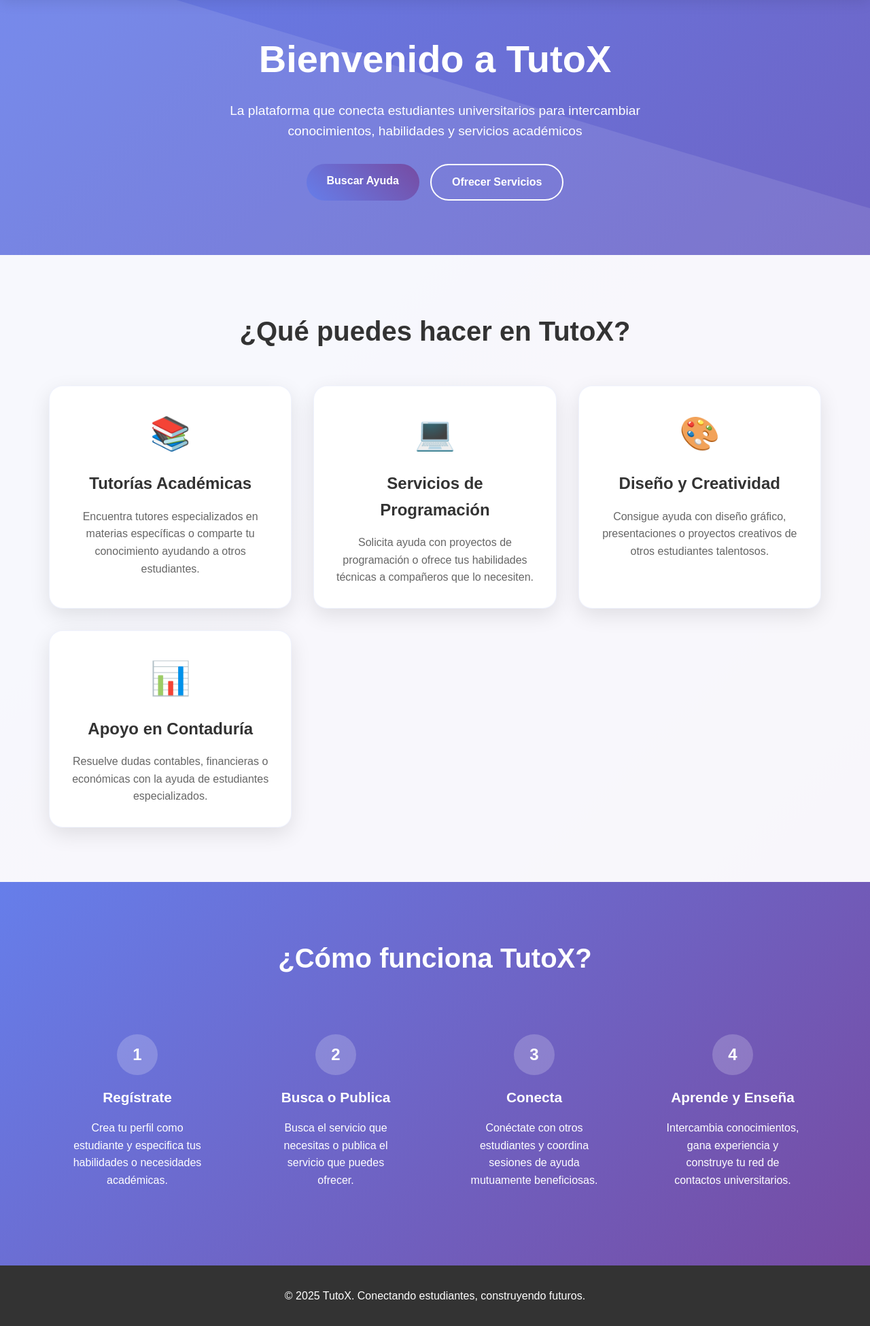
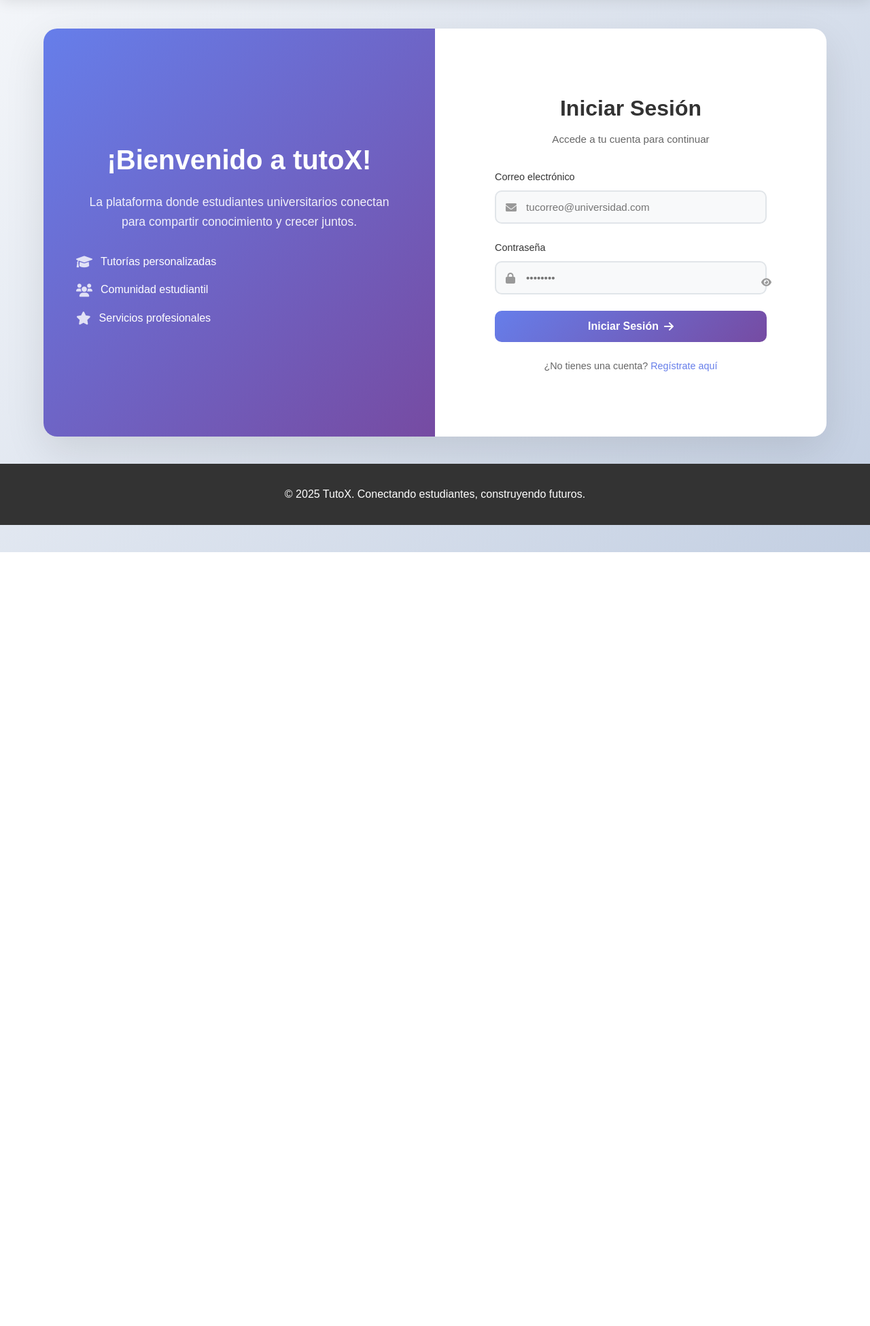
Before and after one commit to MarkTech32/ProyectoFinal_AmbienteWeb, a PHP site: page /index.php?page=miperfil in a window 1280 px wide. Shown: the part 78-2028 px from the top of the page at 68% size. After the commit the page ends 890 px from the top, so only its background shows below. Run offline with PHP 8.4, Linux system fonts and the light colour scheme.

Commit message:
Re-estructura del proyecto a MVC
Se volvió a acomodar la estructura del proyecto para seguir la arquitectura MVC

```diff
--- a/TutoX/app/views/componentes/navbar.php
+++ b/TutoX/app/views/componentes/navbar.php
@@ -1,11 +1,11 @@
 <nav>
     <div class="contenedor-navegacion">
-            <a href="index.php" class="logo">TutoX</a>
-            <ul class="menu-navegacion">
-                <li><a href="tutorias.php">Tutorías</a></li> <!-- Aqui hay que poner el link del php de tutorias -->
-                <li><a href="servicios.php">Servicios</a></li> <!-- Aqui hay que poner el link del php de servicios -->
-                <li><a href="faq.php">FAQ</a></li> <!-- Aqui hay que poner el link del php de comunidad -->
-                <li><a href="miperfil.php">Mi Perfil</a></li> <!-- Aqui hay que poner el link del php de perfil -->
-            </ul>
-        </div>
+        <a href="/ProyectoFinal_AmbienteWeb/TutoX/public/" class="logo">TutoX</a>
+        <ul class="menu-navegacion">
+            <li><a href="/ProyectoFinal_AmbienteWeb/TutoX/public/?page=tutorias">Tutorías</a></li>
+            <li><a href="/ProyectoFinal_AmbienteWeb/TutoX/public/?page=servicios">Servicios</a></li>
+            <li><a href="/ProyectoFinal_AmbienteWeb/TutoX/public/?page=faq">FAQ</a></li>
+            <li><a href="/ProyectoFinal_AmbienteWeb/TutoX/public/?page=miperfil">Mi Perfil</a></li>
+        </ul>
+    </div>
 </nav>
--- a/TutoX/public/faq.php
+++ b/TutoX/app/views/faq/index.php
@@ -16,7 +16,7 @@ ini_set('display_errors', 1);
 <body>
 
     <!-- Navbar -->
-    <?php include __DIR__ . '/../app/views/componentes/navbar.php'; ?>
+<?php include __DIR__ . '/../componentes/navbar.php'; ?>
 
     <!-- Sección principal -->
     <section class="seccion-faq">
@@ -96,7 +96,7 @@ ini_set('display_errors', 1);
     </section>
 
     <!-- Footer -->
-    <?php include __DIR__ . '/../app/views/componentes/footer.php'; ?>
+<?php include __DIR__ . '/../componentes/footer.php'; ?>
 
     <script>
         function toggleFAQ(element) {
--- a/TutoX/public/miperfil.php
+++ b/TutoX/app/views/miperfil/login.php
@@ -10,13 +10,13 @@ ini_set('display_errors', 1);
 
     <!-- CSS base -->
     <link rel="stylesheet" href="css/stylesComponentes.css">
-    <link rel="stylesheet" href="css/miperfil.css" id="css-miperfil">
+    <link rel="stylesheet" href="css/miperfil.css">
     <link href="https://cdnjs.cloudflare.com/ajax/libs/font-awesome/6.0.0/css/all.min.css" rel="stylesheet">
 </head>
 <body>
 
     <!-- Navbar -->
-    <?php include __DIR__ . '/../app/views/componentes/navbar.php'; ?>
+<?php include __DIR__ . '/../componentes/navbar.php'; ?>
 
     <div class="contenedor-login">
         <!-- Sección de bienvenida -->
@@ -83,7 +83,7 @@ ini_set('display_errors', 1);
     </div>
 
     <!-- Footer -->
-    <?php include __DIR__ . '/../app/views/componentes/footer.php'; ?>
+<?php include __DIR__ . '/../componentes/footer.php'; ?>
 
     <script>
         function togglePassword() {
--- a/TutoX/public/servicios.php
+++ b/TutoX/app/views/servicios/index.php
@@ -14,7 +14,7 @@
 <body>
 
     <!-- Aqui agregamos el componente del navbar -->
-    <?php include '../app/views/componentes/navbar.php'; ?>
+<?php include __DIR__ . '/../componentes/navbar.php'; ?>
 
     <!-- Sección principal -->
     <section class="seccion-servicios">
@@ -117,6 +117,6 @@
     </section>
 
     <!-- Aqui agregamos el componente del footer -->
-    <?php include '../app/views/componentes/footer.php'; ?>
+<?php include __DIR__ . '/../componentes/footer.php'; ?>
 </body>
 </html>
--- a/TutoX/public/tutorias.php
+++ b/TutoX/app/views/tutorias/index.php
@@ -14,7 +14,7 @@
 <body>
 
     <!-- Aqui agregamos el componente del navbar -->
-    <?php include '../app/views/componentes/navbar.php'; ?>
+<?php include __DIR__ . '/../componentes/navbar.php'; ?>
 
     <!-- Sección principal -->
     <section class="seccion-tutorias">
@@ -105,6 +105,6 @@
     </section>
 
     <!-- Aqui agregamos el componente del footer -->
-    <?php include '../app/views/componentes/footer.php'; ?>
+<?php include __DIR__ . '/../componentes/footer.php'; ?>
 </body>
 </html>
--- a/TutoX/public/index.php
+++ b/TutoX/public/index.php
@@ -1,90 +1,36 @@
-<!DOCTYPE html>
-<html lang="es">
-<head>
-    <meta charset="UTF-8">
-    <meta name="viewport" content="width=device-width, initial-scale=1.0">
-    <title>TutoX - Conectando Estudiantes</title>
+<?php
+// Iniciar sesión
+session_start();
 
-    <!-- CSS base (siempre se carga) -->
-    <link rel="stylesheet" href="css/stylesComponentes.css">
+// Obtener la página solicitada
+$page = $_GET['page'] ?? 'home';
 
-    <!-- CSS específico para index -->
-    <link rel="stylesheet" href="css/index.css">
-</head>
-<body>
+// Definir rutas
+switch ($page) {
+    case 'home':
+        include '../app/views/home/index.php';
+        break;
 
-    <?php include '../app/views/componentes/navbar.php'; ?>
+    case 'tutorias':
+        include '../app/views/tutorias/index.php';
+        break;
 
-    <!-- Sección principal -->
-    <section class="seccion-principal">
-        <div class="contenido-principal">
-            <h1>Bienvenido a TutoX</h1>
-            <p>La plataforma que conecta estudiantes universitarios para intercambiar conocimientos, habilidades y servicios académicos</p>
-            <div class="botones-accion">
-                <a href="#" class="boton boton-primario">Buscar Ayuda</a>
-                <a href="#" class="boton boton-secundario">Ofrecer Servicios</a>
-            </div>
-        </div>
-    </section>
+    case 'servicios':
+        include '../app/views/servicios/index.php';
+        break;
 
-    <!-- Sección de características -->
-    <section class="caracteristicas">
-        <div class="contenedor">
-            <h2>¿Qué puedes hacer en TutoX?</h2>
-            <div class="cuadricula-caracteristicas">
-                <div class="tarjeta-caracteristica">
-                    <div class="icono-caracteristica">📚</div>
-                    <h3>Tutorías Académicas</h3>
-                    <p>Encuentra tutores especializados en materias específicas o comparte tu conocimiento ayudando a otros estudiantes.</p>
-                </div>
-                <div class="tarjeta-caracteristica">
-                    <div class="icono-caracteristica">💻</div>
-                    <h3>Servicios de Programación</h3>
-                    <p>Solicita ayuda con proyectos de programación o ofrece tus habilidades técnicas a compañeros que lo necesiten.</p>
-                </div>
-                <div class="tarjeta-caracteristica">
-                    <div class="icono-caracteristica">🎨</div>
-                    <h3>Diseño y Creatividad</h3>
-                    <p>Consigue ayuda con diseño gráfico, presentaciones o proyectos creativos de otros estudiantes talentosos.</p>
-                </div>
-                <div class="tarjeta-caracteristica">
-                    <div class="icono-caracteristica">📊</div>
-                    <h3>Apoyo en Contaduría</h3>
-                    <p>Resuelve dudas contables, financieras o económicas con la ayuda de estudiantes especializados.</p>
-                </div>
-            </div>
-        </div>
-    </section>
+    case 'miperfil':
+        include '../app/views/miperfil/login.php';
+        break;
 
-    <!-- Cómo funciona -->
-    <section class="como-funciona">
-        <div class="contenedor">
-            <h2>¿Cómo funciona TutoX?</h2>
-            <div class="pasos">
-                <div class="paso">
-                    <div class="numero-paso">1</div>
-                    <h3>Regístrate</h3>
-                    <p>Crea tu perfil como estudiante y especifica tus habilidades o necesidades académicas.</p>
-                </div>
-                <div class="paso">
-                    <div class="numero-paso">2</div>
-                    <h3>Busca o Publica</h3>
-                    <p>Busca el servicio que necesitas o publica el servicio que puedes ofrecer.</p>
-                </div>
-                <div class="paso">
-                    <div class="numero-paso">3</div>
-                    <h3>Conecta</h3>
-                    <p>Conéctate con otros estudiantes y coordina sesiones de ayuda mutuamente beneficiosas.</p>
-                </div>
-                <div class="paso">
-                    <div class="numero-paso">4</div>
-                    <h3>Aprende y Enseña</h3>
-                    <p>Intercambia conocimientos, gana experiencia y construye tu red de contactos universitarios.</p>
-                </div>
-            </div>
-        </div>
-    </section>
+    case 'faq':
+        include '../app/views/faq/index.php';
+        break;
 
-    <?php include '../app/views/componentes/footer.php'; ?>
-</body>
-</html>
+    default:
+        // Página 404
+        http_response_code(404);
+        echo "<h1>404 - Página no encontrada</h1>";
+        break;
+}
+?>
```
Also changed, not shown: TutoX/app/views/home/index.php (added, +88 -0 lines), 5 other files.
